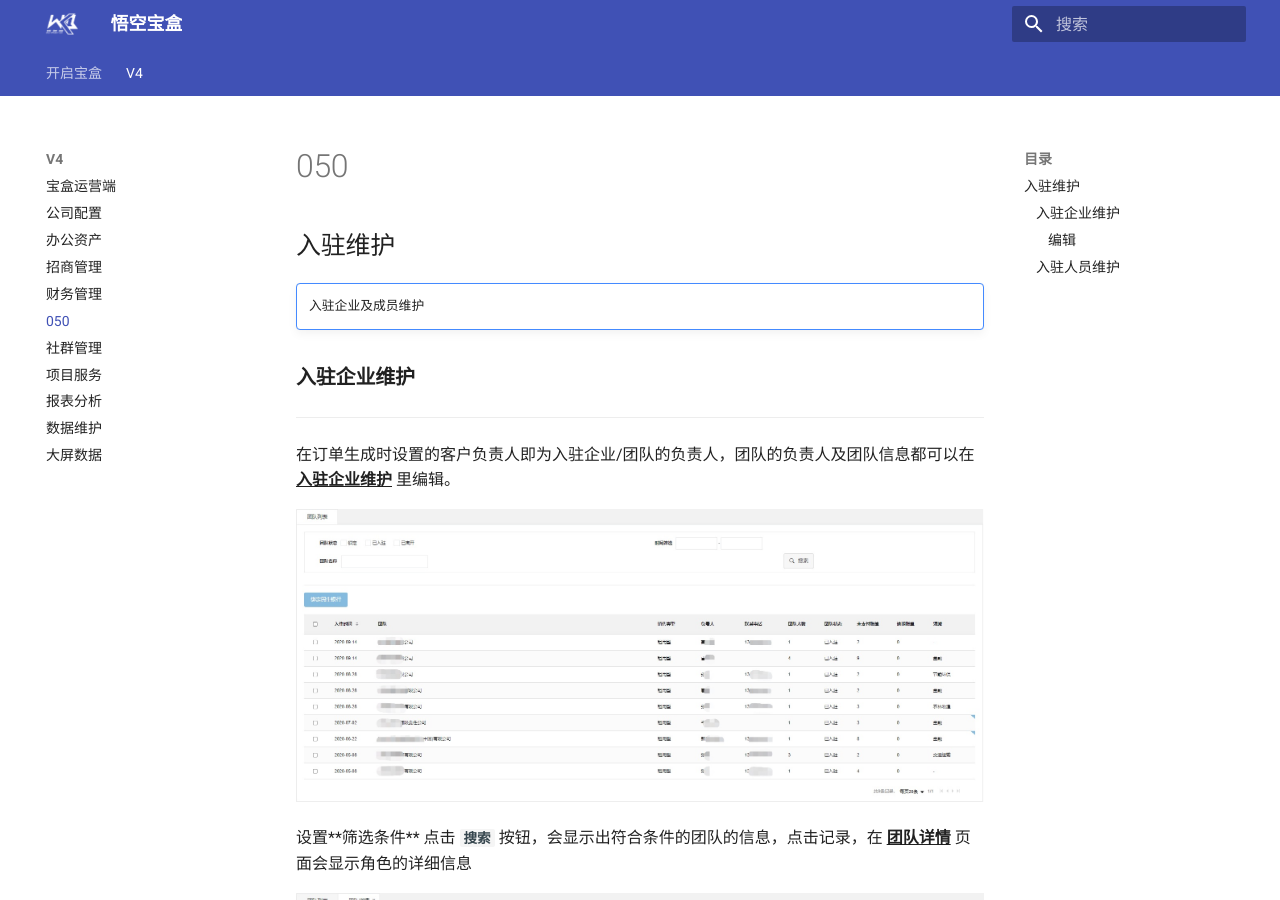
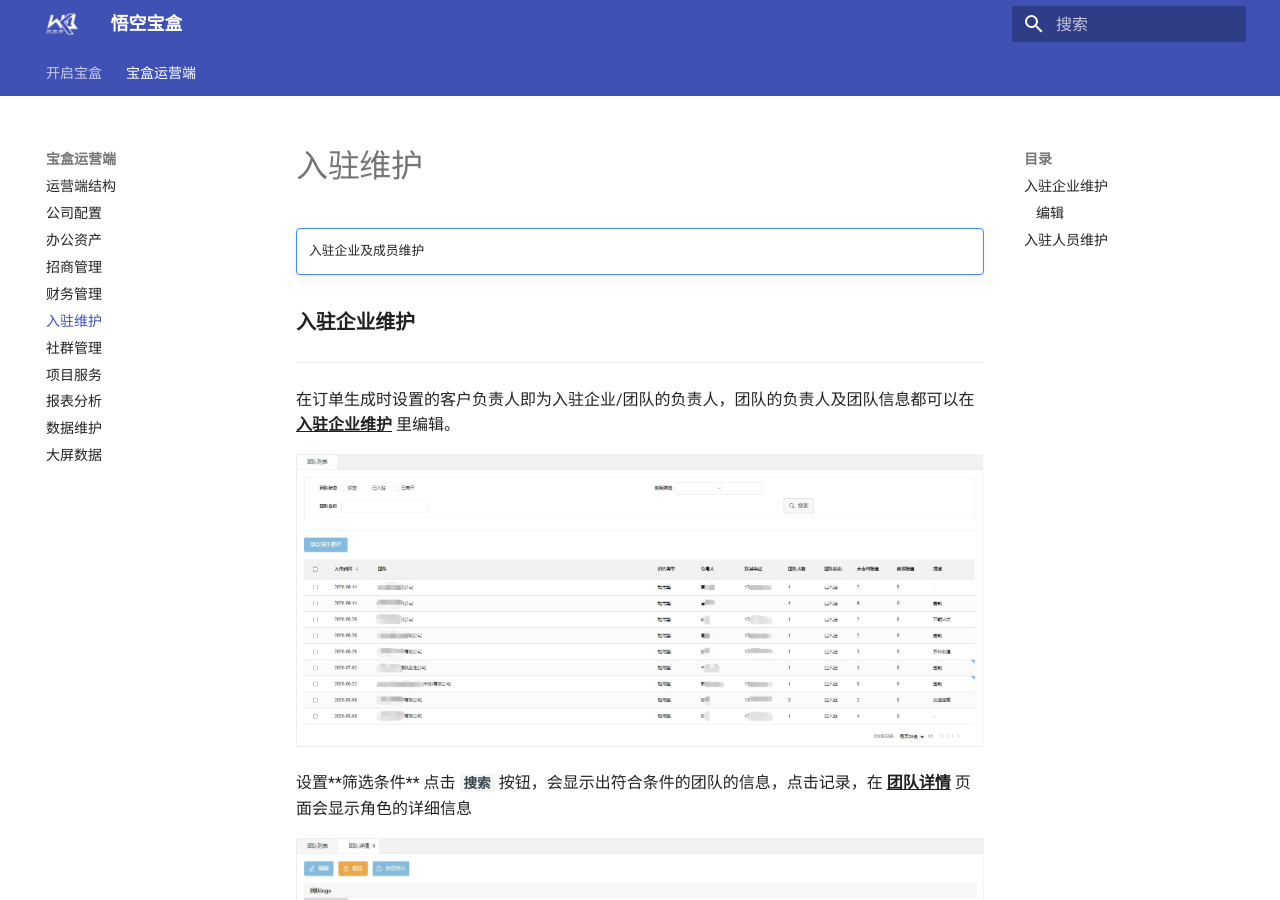
Before and after one commit to wukongbox/docs_stage, an MkDocs documentation site: the page built from docs/V4/050.md, in a window 1280 px wide and 900 px high. Built offline with MkDocs 1.6.1 and Material for MkDocs 9.7.7, drawn with Linux system fonts in a browser that asks for light colours.

Commit message:
no message

```diff
--- a/docs/V4/000.md
+++ b/docs/V4/000.md
@@ -1,4 +1,4 @@
-# 宝盒运营端
+# 运营端结构
 
 ***
 
--- a/docs/V4/050.md
+++ b/docs/V4/050.md
@@ -1,4 +1,4 @@
-## 入驻维护
+# 入驻维护
 !!! note ""
     入驻企业及成员维护
 
--- a/mkdocs.yml
+++ b/mkdocs.yml
@@ -21,7 +21,7 @@
 nav:
   - 开启宝盒:
     - V4/WKB基础操作手册.md
-  - V4:
+  - 宝盒运营端:
     - V4/000.md
     - V4/010.md
     - V4/020.md
```
Also changed, not shown: docs/V4/WKB基础操作手册.md (+1 -1 lines), 1 other file.
